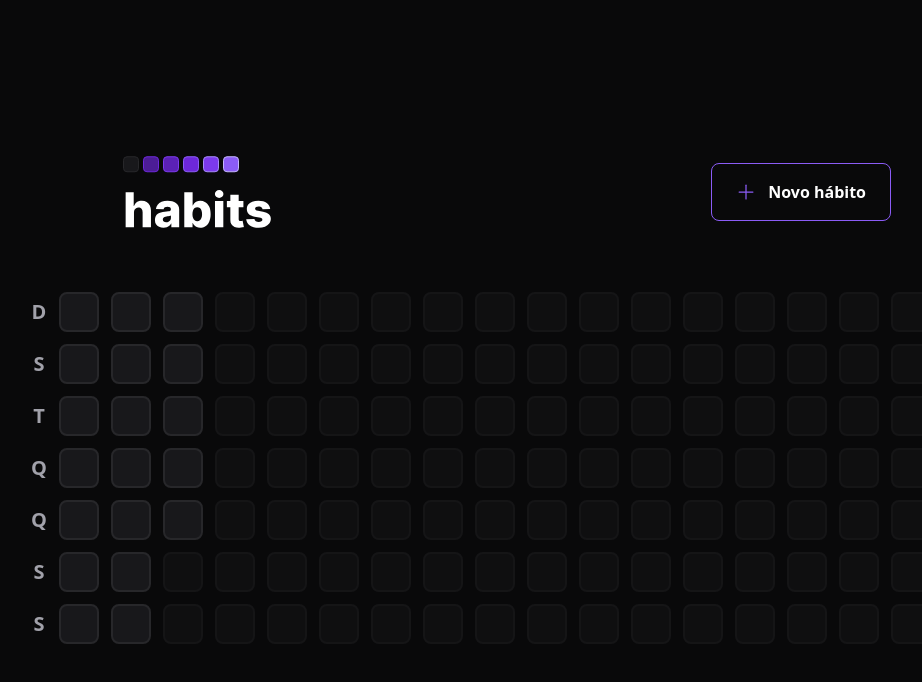
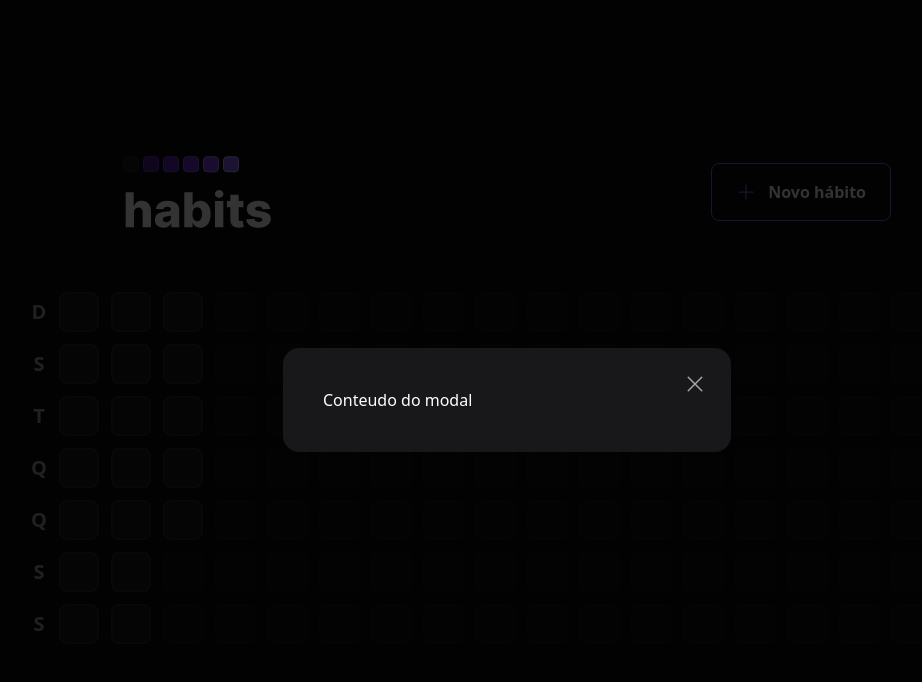
Before and after one commit to RenanFachin/RS_NLW_Setup, a React (Vite) app in the folder web/: page / in a window 1280 px wide. Both pictures are taken after a click on the button "Novo hábito". Shown: the top 682 px of the page, without its empty margins (133-1055 px from the left). Built offline with nearby package versions, Linux system fonts and the light colour scheme.

Commit message:
create modal with radix-ui

```diff
--- a/web/package.json
+++ b/web/package.json
@@ -9,6 +9,7 @@
     "preview": "vite preview"
   },
   "dependencies": {
+    "@radix-ui/react-dialog": "^1.0.2",
     "dayjs": "^1.11.7",
     "phosphor-react": "^1.4.1",
     "react": "^18.2.0",
--- a/web/src/components/Header.tsx
+++ b/web/src/components/Header.tsx
@@ -1,5 +1,9 @@
-import { Plus } from "phosphor-react";
+import { Plus, X } from "phosphor-react";
+import { useState } from "react";
 import logoImage from '../assets/logo.svg'
+
+import * as Dialog from '@radix-ui/react-dialog';
+
 
 
 export function Header() {
@@ -7,13 +11,38 @@
         <div className='w-full max-w-3xl mx-auto flex items-center justify-between'>
             <img src={logoImage} alt="Habits logo" />
 
-            <button
-                className='border border-violet-500 font-semibold rounded-lg px-6 py-4 flex items-center gap-3 hover:border-violet-300'
-                type='button'
-            >
-                <Plus size={20} className="text-violet-500" />
-                Novo hábito
-            </button>
+
+            <Dialog.Root>
+                <Dialog.Trigger
+                    type='button'
+                    className='border border-violet-500 font-semibold rounded-lg px-6 py-4 flex items-center gap-3 hover:border-violet-300'
+                >
+                    <Plus size={20} className="text-violet-500" />
+                    Novo hábito
+                </Dialog.Trigger>
+
+                <Dialog.Portal>
+                    <Dialog.Overlay className="w-screen h-screen bg-black/80 fixed inset-0" />
+
+                    <Dialog.Content className="absolute p-10 bg-zinc-900 rounded-2xl w-full max-w-md top-1/2 left-1/2 -translate-x-1/2 -translate-y-1/2">
+                        <Dialog.Close
+                            className="absolute right-6 top-6 text-zinc-400 hover:text-zinc-200">
+
+                            <X
+                                size={24}
+                                aria-label="Fechar"
+                            />
+
+                        </Dialog.Close>
+
+                        Conteudo do modal
+                    </Dialog.Content>
+                </Dialog.Portal>
+
+            </Dialog.Root>
+
+
+
         </div>
     )
 }
--- a/web/src/components/Summary/Table.tsx
+++ b/web/src/components/Summary/Table.tsx
@@ -6,8 +6,12 @@
 const weekDays = ['D', 'S', 'T', 'Q', 'Q', 'S', 'S']
 
 const summaryDates = generateDatesFromYearBeginning()
-const minimiumSummaryDatesSize = 18 * 7 // Minimo de quadrado que queremos me tela
-const amountOfDaysToFill = minimiumSummaryDatesSize - summaryDates.length // Quantos quadrados faltam para completar este mínimo de 18 semanas
+
+// Minimo de quadrado que queremos me tela
+const minimiumSummaryDatesSize = 18 * 7
+
+// Quantos quadrados faltam para completar este mínimo de 18 semanas
+const amountOfDaysToFill = minimiumSummaryDatesSize - summaryDates.length
 
 
 export function Table() {
```
Also changed, not shown: 1 other file (tests, documents, lock files or other folders).
